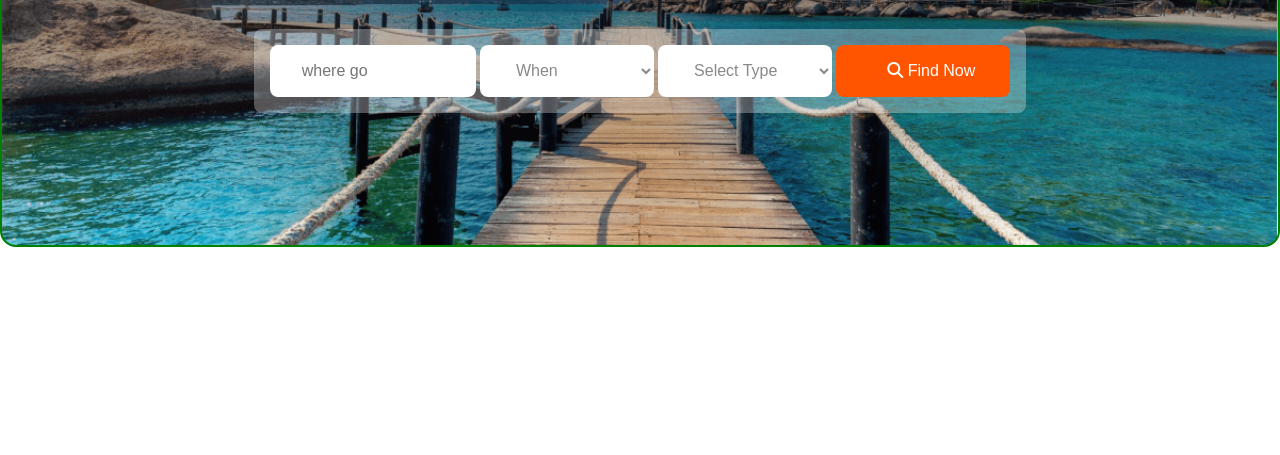
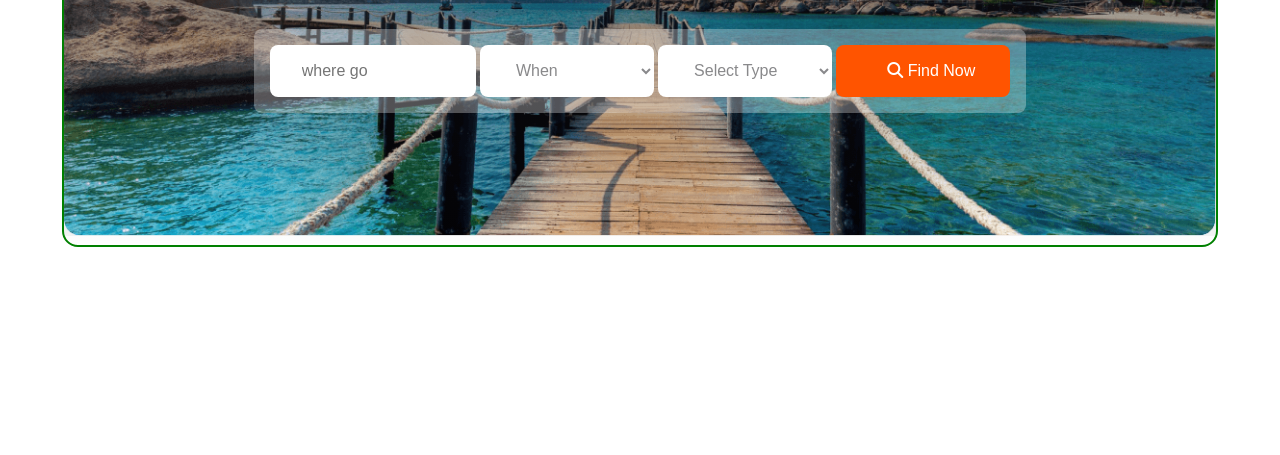
Before and after one commit to AnikDasJoy/Travel-Website, a plain HTML site: page index.html in a window 1280 px wide. Shown: the part 345-800 px from the top of the page. Drawn offline with Linux system fonts and the light colour scheme.

Commit message:
banner section added

```diff
--- a/style.css
+++ b/style.css
@@ -58,7 +58,8 @@ li a {
     background-repeat: no-repeat;
     background-size: 100%;
     height: 500px;
-    max-width: 1640px;
+    /* max-width: 1640px; */
+    max-width: 90%;
     margin: 0 auto;
     display: flex;
     flex-direction: column;
```
